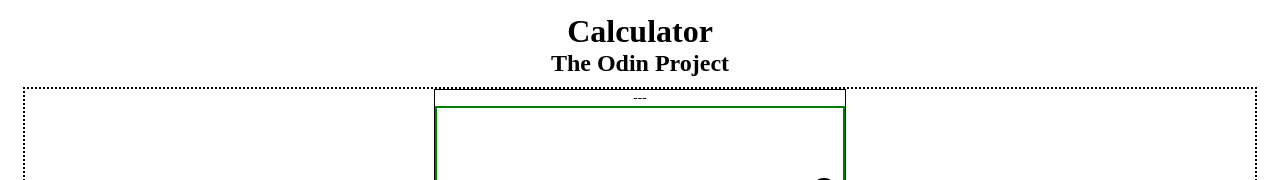
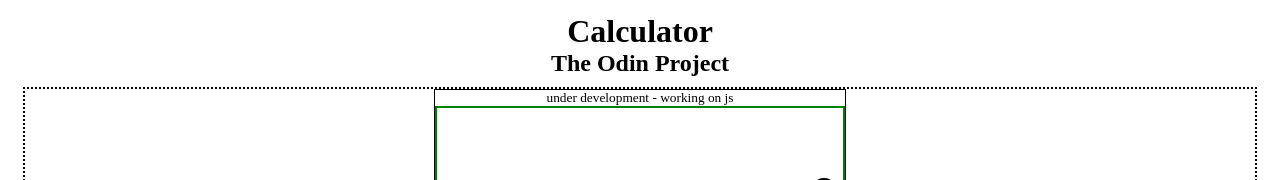
Before and after one commit to xpall/the-odin-project-calculator, a plain HTML site: page index.html in a window 1280 px wide. Shown: the top 180 px of the page. Drawn offline with Linux system fonts and the light colour scheme.

Commit message:
Added a note before publishing the page

```diff
--- a/index.html
+++ b/index.html
@@ -14,7 +14,7 @@
   </div>
   <div class="main-container">
     <div class="calculator-area">
-      <div class="calculator-top" id="top-details">---</div>
+      <div class="calculator-top" id="top-details">under development - working on js</div>
       <div class="calculator-top" id="display">0</div>
       <div class="calculator" id="buttons">
         <div class="numbers">
```
